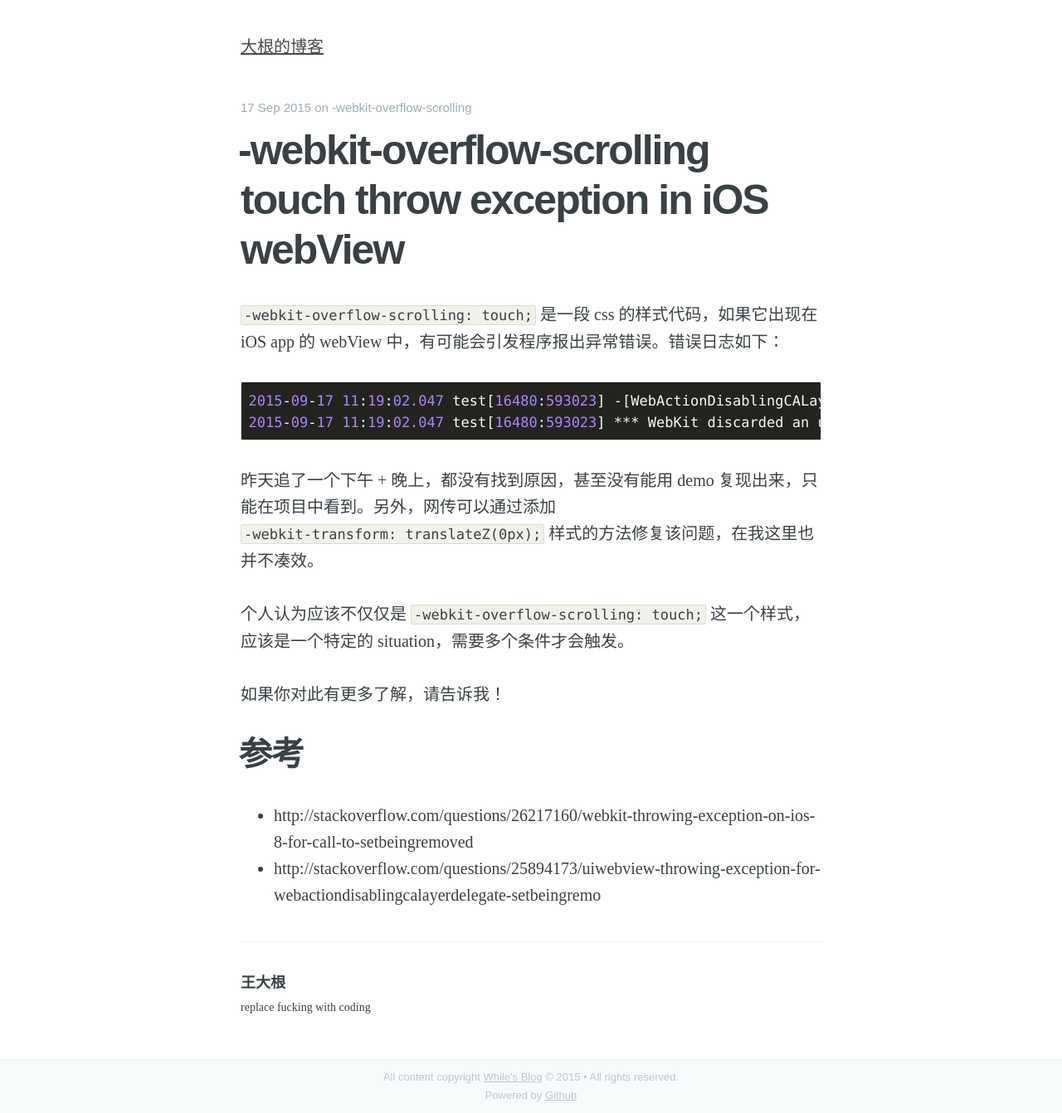
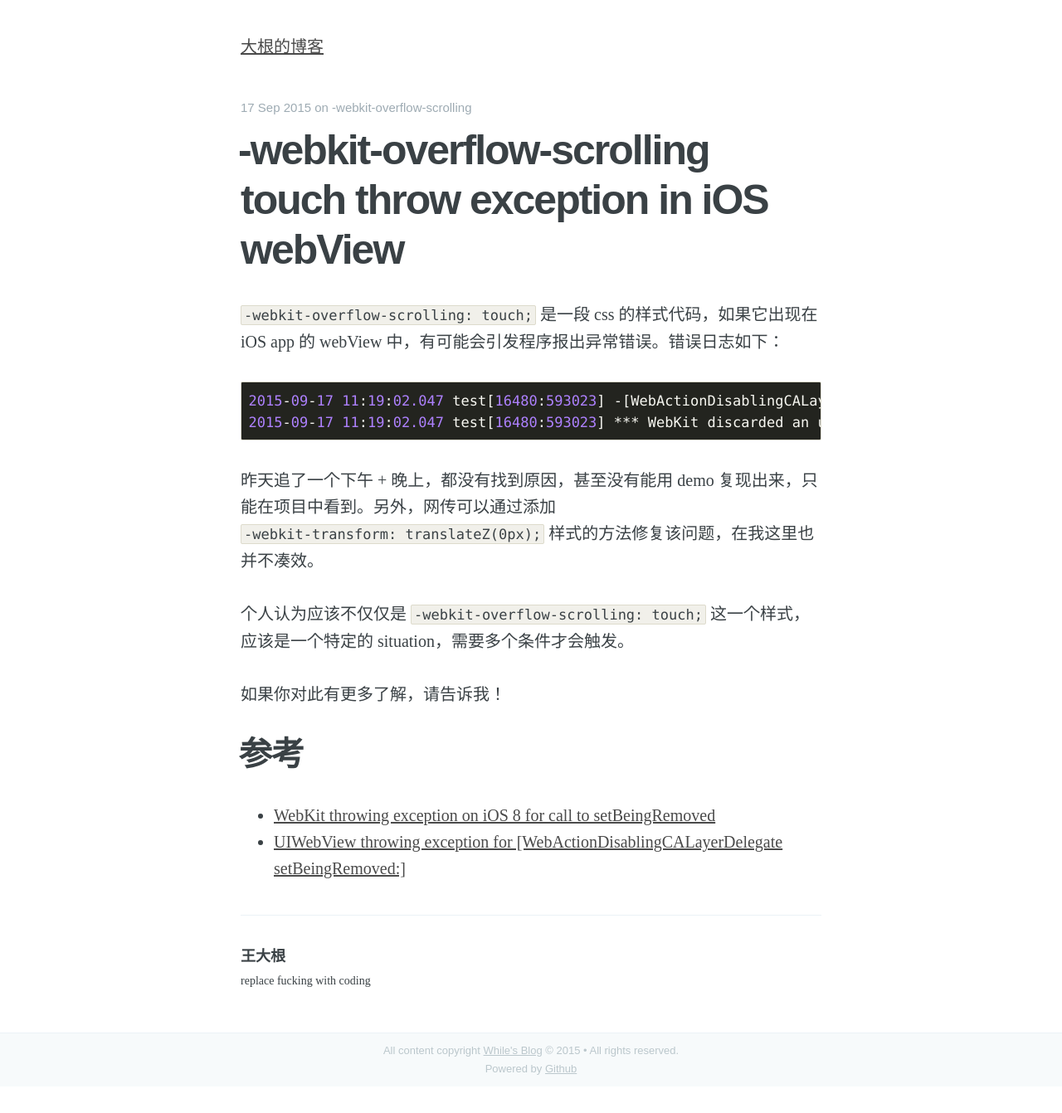
Before and after one commit to dragonwong/blog, a Jekyll site: the page built from _posts/2015-09-17-webkit-overflow-scrolling.md, in a window 1280 px wide. Shown: the whole page at 83% size. Built offline with Jekyll 4.4.1, drawn with Linux system fonts in a browser that asks for light colours; comment, search, counter and statistics services are not loaded; after the commit the page ends 1310 px from its top, so only the background shows below that; part of the change alters nothing that is shown.

Commit message:
i promise... its the last time

```diff
--- a/_posts/2015-09-17-webkit-overflow-scrolling.md
+++ b/_posts/2015-09-17-webkit-overflow-scrolling.md
@@ -17,5 +17,5 @@ tags: -webkit-overflow-scrolling
 
 ## 参考
 
-- http://stackoverflow.com/questions/26217160/webkit-throwing-exception-on-ios-8-for-call-to-setbeingremoved
-- http://stackoverflow.com/questions/25894173/uiwebview-throwing-exception-for-webactiondisablingcalayerdelegate-setbeingremo
+- [WebKit throwing exception on iOS 8 for call to setBeingRemoved](http://stackoverflow.com/questions/26217160/webkit-throwing-exception-on-ios-8-for-call-to-setbeingremoved)
+- [UIWebView throwing exception for [WebActionDisablingCALayerDelegate setBeingRemoved:]](http://stackoverflow.com/questions/25894173/uiwebview-throwing-exception-for-webactiondisablingcalayerdelegate-setbeingremo)
```
